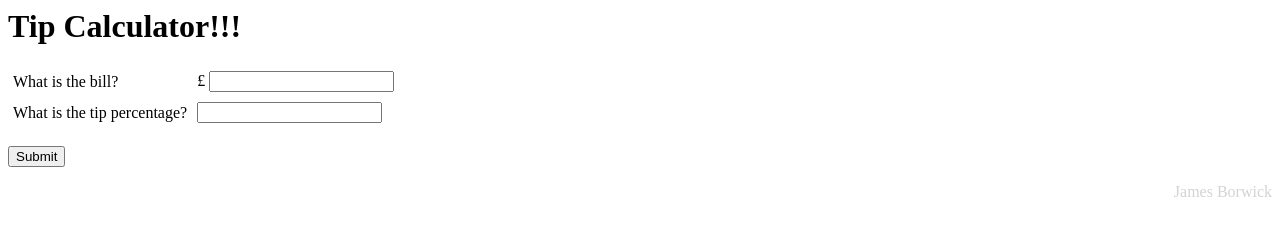
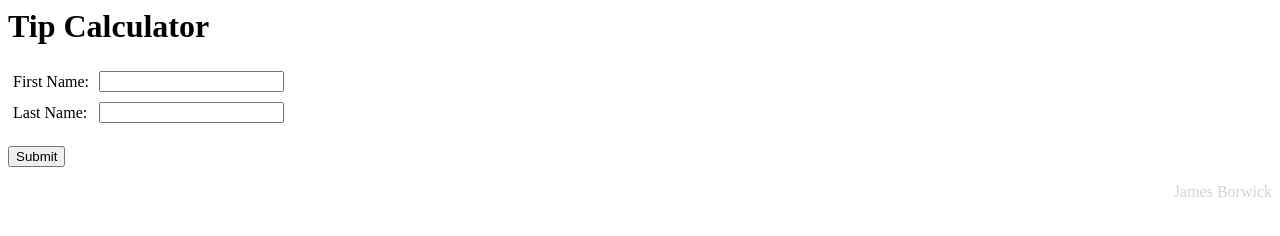
Before and after one commit to james-borwick/tip-calculator, a plain HTML site: page index.html in a window 1280 px wide. Drawn offline with Linux system fonts and the light colour scheme.

Commit message:
Overwritten wrong files

```diff
--- a/index.html
+++ b/index.html
@@ -16,25 +16,24 @@
 </head>
 
 <body>
-    <h1>Tip Calculator!!!</h1>
-    <form action="/results" method="post">
+    <h1>Tip Calculator</h1>
+    <form action="/process" method="post">
         <table>
             <tbody>
                 <tr>
                     <td>
-                        <label for="bill">What is the bill?</label>
+                        <label for="TheFirstName">First Name:</label>
                     </td>
                     <td>
-                        £
-                        <input type="text" name="billForm" id="bill">
+                        <input type="text" name="nameNumberOne" id="TheFirstName">
                     </td>
                 </tr>
                 <tr>
                     <td>
-                        <label for="percentage">What is the tip percentage?</label>
+                        <label for="TheLastName">Last Name:</label>
                     </td>
                     <td>
-                        <input type="text" name="percentageForm" id="percentage">
+                        <input type="text" name="nameNumberTwo" id="TheLastName">
                     </td>
             </tbody>
         </table>
```
Also changed, not shown: processor.html (renamed from results.html), 1 other file.
